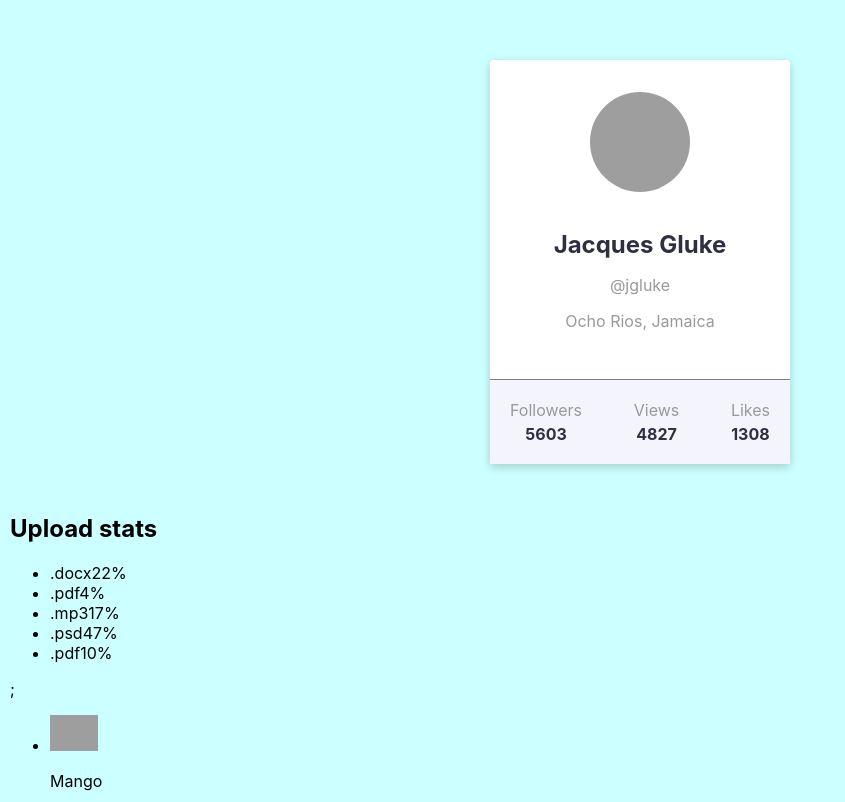
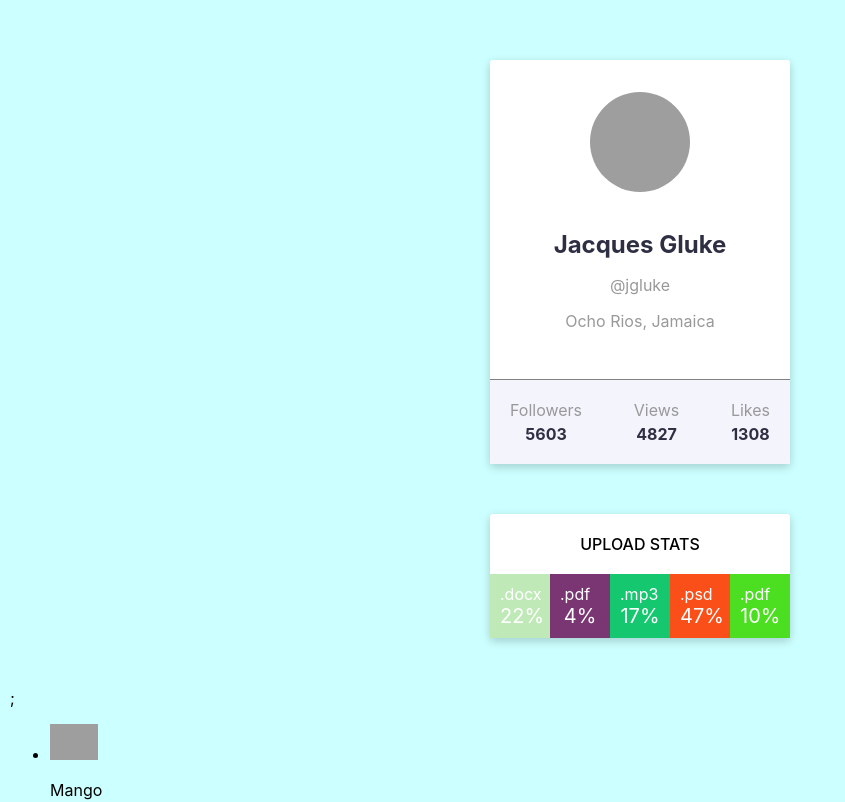
Before and after one commit to Vitaliy1803/goit-react-hw-01-components, a React (Create React App) app: page / in a window 1280 px wide. Shown: the top 802 px of the page, without its empty margins (0-845 px from the left). Built offline with nearby package versions, Linux system fonts and the light colour scheme; grey boxes are pictures that could not be loaded.

Commit message:
statsStyled

```diff
--- a/src/components/Profile/Profile.styled.jsx
+++ b/src/components/Profile/Profile.styled.jsx
@@ -16,6 +16,7 @@ export const ProfileContainer = styled.div `
     margin: 0 auto;
     text-align: center;
     padding-bottom: 32px;
+
 `;
 
 export const ProfileAvatar = styled.img `
--- a/src/components/Statistics/Statistics.jsx
+++ b/src/components/Statistics/Statistics.jsx
@@ -1,19 +1,26 @@
 import PropTypes from 'prop-types';
+import { Stats,
+        Title,
+        StatList,
+        Item,
+        Label,
+        Percentage
+} from './Statistics.styled';
 
 export const Statistics = ({title, stats}) => {
     return (
-        <section className="statistics">
-        <h2 className="title">{title}</h2>
+        <Stats>
+        <Title>{title}</Title>
 
-  <ul className="statlist">
+  <StatList>
     {stats.map(stat => (
-        <li className='item' key={stat.id}>
-            <span className='label'>{stat.label}</span>
-            <span className='percentage'>{stat.percentage}%</span>
-        </li>
+        <Item key={stat.id}>
+            <Label>{stat.label}</Label>
+            <Percentage>{stat.percentage}%</Percentage>
+        </Item>
     ))}
-  </ul>
-</section>
+  </StatList>
+</Stats>
     );
 };
 
--- /dev/null
+++ b/src/components/Statistics/Statistics.styled.jsx
@@ -0,0 +1,49 @@
+import styled from '@emotion/styled';
+import { getRandomColor } from 'components/Utils/getRandomColor';
+
+export const Stats = styled.section `
+    display: flex;
+    flex-direction: column;
+    text-align: space-between;
+    align-items: center;
+    margin: 50px auto 50px;
+    padding: 20px 0 0;
+    width: 300px;
+    background-color: white;
+    border-radius: 3px;
+    box-shadow: 0 3px 10px rgb(0 0 0 / 0.2);
+`;
+
+export const Title = styled.h2 `
+    text-transform: uppercase;
+    font-size: 16px;
+    font-weight: 500;
+    margin: 0 0 20px 0;
+`;
+
+export const StatList = styled.ul `
+    display: flex;
+    width: 100%;
+    text-align: center;
+    list-style: none;
+    padding: 0;
+    margin: 0;
+
+`;
+
+export const Item = styled.li `
+
+    padding: 10px;
+    color: white;
+    width: 40px;
+    background-color: ${getRandomColor};
+`;
+
+export const Label = styled.span `
+    display: flex;
+
+`;
+
+export const Percentage = styled.span `
+    font-size: 20px;
+`;
--- /dev/null
+++ b/src/components/Utils/getRandomColor.jsx
@@ -0,0 +1,5 @@
+export const getRandomColor = () => {
+    return `#${Math.floor(Math.random() * 16777215)
+      .toString(16)
+      .padStart(6, 0)}`;
+  };
```
